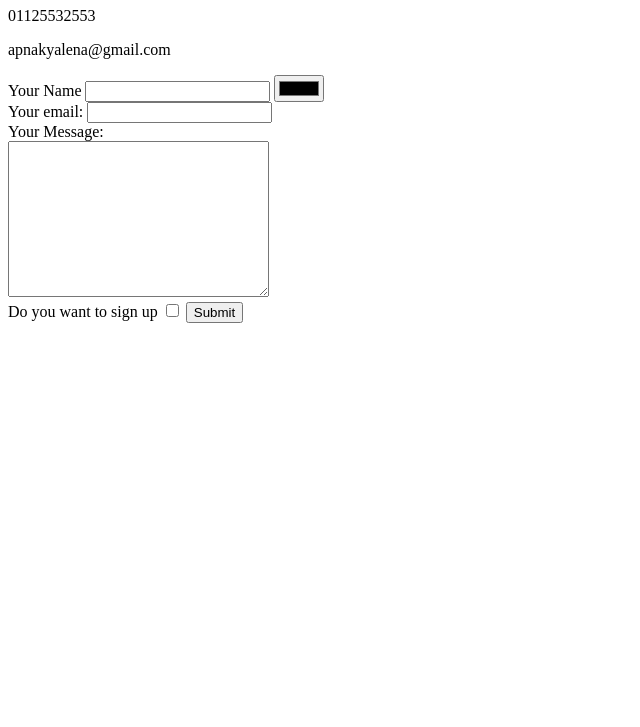
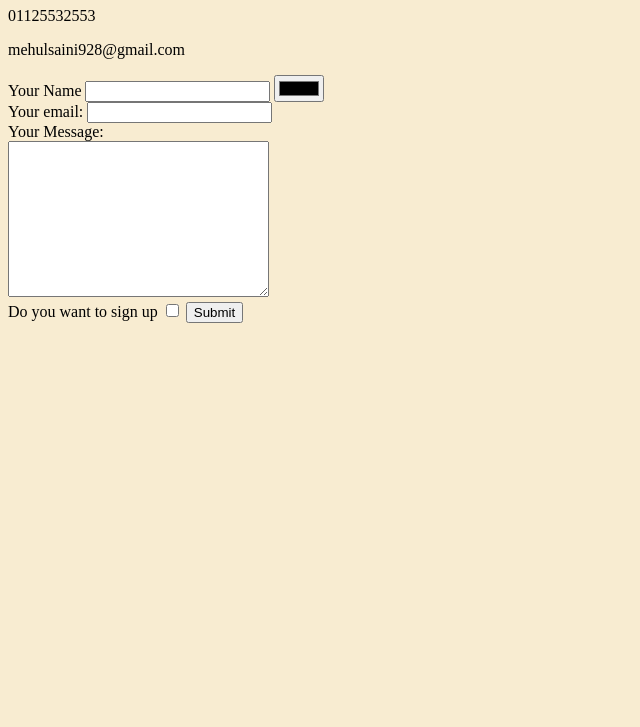
Before and after one commit to MeHuL389/CV, a plain HTML site: page Contact.html in a window 1280 px wide. Shown: the part 73-800 px from the top of the page, without its empty margins (0-640 px from the left). Drawn offline with Linux system fonts and the light colour scheme.

Commit message:
Update Contact.html

```diff
--- a/Contact.html
+++ b/Contact.html
@@ -1,12 +1,12 @@
 <!DOCTYPE html>
 <html lang="en">
 <head>
-    <title>Dosti Bani Rahe</title>
+    <title>Contact Me</title>
 </head>
-<body>
+<body  style="background-color: #F8ECD1;">
     <h1>Mehul Saini </h1>
     <p>01125532553</p>
-    <p>apnakyalena@gmail.com</p>
+    <p>mehulsaini928@gmail.com</p>
     <form action="mailto:apnakyalenadena@gmail.com"> </form>
     <label>Your Name</label>
     <input type="text" name="" value="">
```
